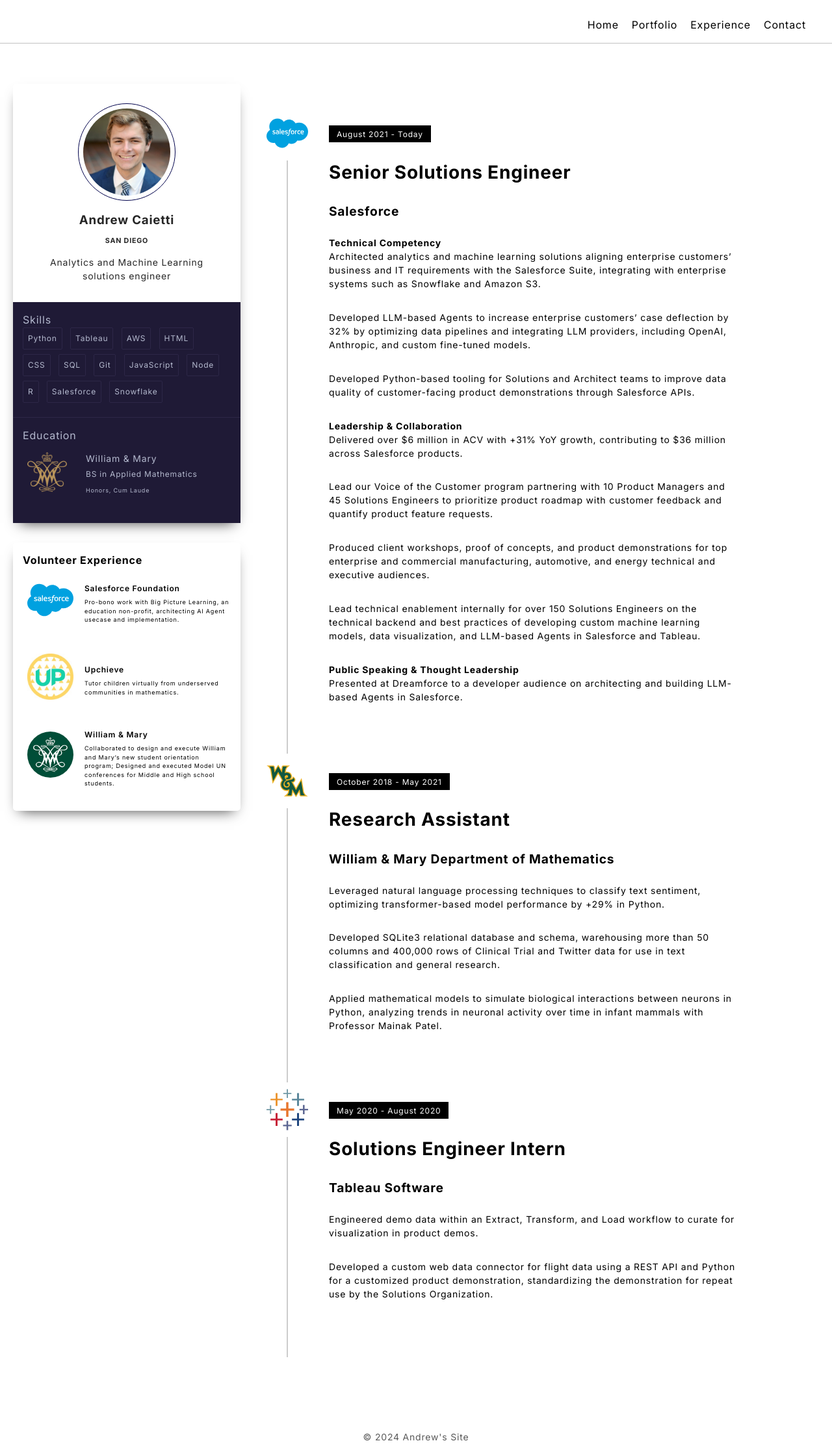
After one commit to caiettia/Webpage, a Django app: page /experience/ in a window 1280 px wide. The commit adds this page. Shown: the whole page at 65% size. Run offline with Django 5.2, Linux system fonts and the light colour scheme.

Commit message:
adding experience page

```diff
--- /dev/null
+++ b/webpage/projects/static/projects/css/experience.css
@@ -0,0 +1,329 @@
+/* Fonts */
+
+
+body {
+  font-size: 1em;
+  font-weight: 300;
+  line-height: 1.5;
+  letter-spacing: 0.05em;
+}
+
+/* Layout */
+* {
+  box-sizing: border-box;
+}
+
+/* Flexbox layout for experience section */
+.experience-layout {
+    display: flex;
+    justify-content: space-between; /* Optional: Adjust spacing between items */
+    align-items: flex-start; /* Align items to the top */
+    margin: 2em auto;
+}
+
+/* Styling for the sidebar */
+.side-bar {
+    flex-basis: 25%; /* Set the sidebar to 1/3 of the container width */
+    padding: 20px 0px 20px 20px; /* Add padding to create spacing inside the sidebar */
+    background-color: #ffffff; /* Optional: Add background color */
+    display:flex;
+    flex-direction: column; /* Arrange children in a column */
+    align-items: center; /* Center horizontally */
+    justify-content: center; /* Center vertically */
+    text-align: center; /* Center text */
+  }
+
+
+/* Styling */
+.timeline {
+  flex-basis: 75%; /* Set the timeline to 2/3 of the container width */
+  margin: 4em auto;
+  position: relative;
+  /* max-width: 55em; */
+  list-style-type: none;
+}
+
+.timeline:before {
+  background-color: rgba(0, 0, 0, 0.2);
+  content: '';
+  margin-left: -1px;
+  position: absolute;
+  top: 0;
+  left: 4.5em;
+  width: 2px;
+  height: 100%;
+}
+
+.timeline-event {
+  position: relative;
+}
+
+.timeline-event:hover .timeline-event-icon {
+  transform: scale(1.25);
+  /* background-color: rgb(168, 50, 121); */
+}
+
+.timeline-event:hover .timeline-event-thumbnail {
+  box-shadow: inset 40em 0 0 0 rgb(168, 50, 121);
+}
+
+.timeline-event-copy {
+  padding: 2em;
+  position: relative;
+  top: -1.5em;
+  left: 4em;
+  width: 80%;
+}
+
+.timeline-event-copy h3 {
+  font-size: 1.75em;
+}
+
+.timeline-event-copy h4 {
+  font-size: 1.2em;
+  margin-bottom: 1.2em;
+}
+
+.timeline-event-copy strong {
+  font-weight: 700;
+}
+
+.timeline-event-copy p:not(.timeline-event-thumbnail) {
+  padding-bottom: 1.2em;
+}
+
+/* This is the black diamond icon! */
+.timeline-event-icon {
+  transition: transform 0.2s ease-in;
+  /* transform: rotate(45deg); */
+  background-color: rgb(255, 255, 255);
+  outline: 10px solid white;
+  display: block;
+  /* margin: 0.5em 0.5em 0.5em -0.5em; */
+  position: absolute;
+  top: 0;
+  /* sizing change size of icon */
+  width: 4em;
+  height: 4em;
+}
+
+.timeline-event-thumbnail {
+  transition: box-shadow 0.5s ease-in 0.1s;
+  color: white;
+  font-size: 0.75em;
+  background-color: black;
+  box-shadow: inset 0 0 0 0em #ef795a;
+  display: inline-block;
+  margin-bottom: 1.2em;
+  padding: 0.25em 1em 0.2em 1em;
+}
+
+
+
+
+
+
+/* This below section covers the about me card on the left side */
+
+.card-container h3,
+.card-container h6,
+.card-container p {
+    color: rgba(0, 0, 0, 0.85)
+}
+
+h3 {
+	margin: 10px 0;
+}
+
+h6 {
+	margin: 5px 0;
+	text-transform: uppercase;
+}
+
+h7 {
+    color: #B3B8CD;
+}
+
+p {
+	font-size: 14px;
+	line-height: 21px;
+}
+
+.card-container {
+	background-color: #ffffff;
+	border-radius: 5px;
+	box-shadow: 0px 10px 20px -10px rgba(0,0,0,0.75);
+	padding-top: 30px;
+    color: #B3B8CD;
+	position: relative;
+	width: 350px;
+	max-width: 100%;
+	text-align: center;
+}
+
+.card-container .round {
+	border: 1px solid #01024b;
+	border-radius: 50%;
+	padding: 7px;
+    width: 150px;
+    height: 150px;
+}
+
+button.primary {
+	background-color: #03BFCB;
+	border: 1px solid #03BFCB;
+	border-radius: 3px;
+	color: #231E39;
+	font-family: Montserrat, sans-serif;
+	font-weight: 500;
+	padding: 10px 25px;
+}
+
+button.primary.ghost {
+	background-color: transparent;
+	color: #02899C;
+}
+
+.skills {
+	background-color: #1F1A36;
+	text-align: left;
+	padding: 15px;
+	margin-top: 30px;
+}
+
+.skills ul {
+	list-style-type: none;
+	margin: 0;
+	padding: 0;
+}
+
+.skills ul li {
+	border: 1px solid #2D2747;
+	border-radius: 2px;
+	display: inline-block;
+	font-size: 12px;
+	margin: 0 7px 7px 0;
+	padding: 7px;
+}
+
+.education{
+    background-color: #1F1A36;
+	text-align: left;
+	padding: 15px;
+    border-top: 1px solid #2D2747;
+}
+
+.education ul {
+	list-style-type: none;
+	margin: 0;
+	padding-left: 15px;
+}
+
+.education ul li1{
+	display: block;
+	font-size: 14px;
+	padding-left: 7px;
+}
+.education ul li2{
+	display: inline-block;
+	font-size: 12px;
+	padding-left: 7px;
+    margin-bottom: 0;
+}
+.education ul li3{
+	display: inline-block;
+	font-size: 9px;
+	padding-left: 7px;
+}
+.card-container .schoolpic {
+	padding: 7px;
+    width: 75px;
+    height: 75px;
+}
+
+.education-items{
+    display: flex;
+    flex-direction: row;
+    justify-content: space-between;
+    align-items: center;
+    margin: 0 0 20px 0;
+    padding-top: 7px;
+}
+
+.volunteer{
+    background-color: white;
+    text-align: left;
+    padding: 15px;
+    border-radius: 5px;
+    box-shadow: 0px 10px 20px -10px rgba(0,0,0,0.75);
+    margin-top: 30px;
+    max-width: 350px;
+    width: 100%;
+}
+
+h8 {
+    padding-top: 5px;
+    font-size: 16px;
+    font-weight: 700;
+}
+
+h9{
+    display: block;
+    padding-top: 5px;
+    font-size: 12px;
+    font-weight: 600;
+}
+h10{
+    display: block;
+    padding-top: 5px;
+    font-size: 9px;
+    font-weight: 400;
+}
+
+
+.volunteer-items-1, .volunteer-items-2, .volunteer-items-3{
+    display: flex;
+    flex-direction: row;
+    justify-content: space-between;
+    align-items: center;
+    margin: 0 0 20px 0;
+    padding-top: 7px;
+}
+.volunteer-pic-1, .volunteer-pic-2, .volunteer-pic-3{
+    padding: 7px;
+    width: 85px;
+    height: 85px;
+}
+
+.volunteer-pic-3{
+    border-radius:50%;
+}
+
+.volunteer-items-text{
+    padding-left: 10px;
+}
+
+/* Media query for smaller screens */
+@media (max-width: 768px) {
+    .experience-layout {
+      flex-direction: column; /* Stack items vertically */
+      align-items: center; /* Center items horizontally */
+    }
+
+    .side-bar {
+      width: 100%; /* Make sidebar full width */
+      margin-bottom: 20px; /* Add space below the sidebar */
+    }
+
+    .timeline {
+      width: 100%; /* Make timeline full width */
+    }
+
+    .card-container{
+        width: 90%;
+    }
+
+    .volunteer{
+        width: 100%;
+    }
+  }
--- a/webpage/projects/templates/base.html
+++ b/webpage/projects/templates/base.html
@@ -3,6 +3,8 @@
 <html>
 <head>
     <title>{% block title %}Andrew Caietti{% endblock %}</title>
+    <meta name="description" content="Andrew Caietti's personal website showcasing portfolio, professional and personal achievements, high performance and why he makes a good employee, and more.">
+    <meta name="keywords" content="Andrew Caietti, portfolio, contact, engineer, machine learning, surfer, researcher">
     <link href="https://fonts.googleapis.com/css2?family=Inter:wght@400;500;600;700&display=swap" rel="stylesheet">
     <link rel="stylesheet" type="text/css" href="{% static 'projects/css/style.css' %}">
     <link rel="stylesheet" href="https://cdnjs.cloudflare.com/ajax/libs/font-awesome/6.0.0-beta3/css/all.min.css">
@@ -19,6 +21,7 @@
             <ul class="nav-menu">
                 <li><a href="{% url 'home' %}">Home</a></li>
                 <li><a href="{% url 'portfolio' %}">Portfolio</a></li>
+                <li><a href="{% url 'experience' %}">Experience</a></li>
                 <li><a href="{% url 'contact' %}">Contact</a></li>
                 <!-- Add more navigation links as needed -->
             </ul>
--- /dev/null
+++ b/webpage/projects/templates/experience.html
@@ -0,0 +1,123 @@
+{% extends './base.html' %}
+{% load static %}
+{% block title %}Experience{% endblock %}
+
+{% block content %}
+<link href="https://fonts.googleapis.com/css2?family=Inter:wght@400;500;600;700&display=swap" rel="stylesheet">
+<link rel="stylesheet" type="text/css" href="{% static 'projects/css/style.css' %}">
+<link rel="stylesheet" type="text/css" href="{% static 'projects/css/experience.css' %}">
+<!-- <link href='https://fonts.googleapis.com/css?family=Open+Sans:400,300,300italic,400italic,600,600italic,700,700italic' rel='stylesheet' type='text/css'>-->
+<div class = "experience-layout">
+    <div class = "side-bar">
+        <div class="card-container">
+            <img class="round" src="{% static 'projects/images/headshot.jpg' %}" alt="user" />
+            <h3>Andrew Caietti</h3>
+            <h6>San Diego</h6>
+            <p>Analytics and Machine Learning <br/> solutions engineer</p>
+            <div class="buttons">
+            </div>
+            <div class="skills">
+                <h7>Skills</h7>
+                <ul>
+                    <li>Python</li>
+                    <li>Tableau</li>
+                    <li>AWS</li>
+                    <li>HTML</li>
+                    <li>CSS</li>
+                    <li>SQL</li>
+                    <li>Git</li>
+                    <li>JavaScript</li>
+                    <li>Node</li>
+                    <li>R</li>
+                    <li>Salesforce</li>
+                    <li>Snowflake</li>
+                </ul>
+            </div>
+            <div class="education">
+                <h7>Education</h7>
+                <div class="education-items">
+                    <div class = "education-items-school">
+                        <img class="schoolpic" src="{% static 'projects/images/school.png' %}" alt="user" />
+                    </div>
+                    <ul>
+                        <li1>William & Mary</li1>
+                        <li2>BS in Applied Mathematics</li2>
+                        <li3>Honors, Cum Laude</li3>
+                    </ul>
+                </div>
+            </div>
+        </div>
+        <div class = "volunteer">
+            <h8>Volunteer Experience</h8>
+            <div class="volunteer-items-1">
+                <div class = "volunteer-items-1-pic">
+                    <img class="volunteer-pic-1" src="{% static 'projects/images/salesforce.svg' %}" alt="user" />
+                </div>
+                <div class = volunteer-items-text>
+                    <h9>Salesforce Foundation</h9>
+                    <h10>Pro-bono work with Big Picture Learning, an education non-profit, architecting AI Agent usecase and implementation.</h10>
+                </div>
+            </div>
+            <div class="volunteer-items-2">
+                <div class = "volunteer-items-2-pic">
+                    <img class="volunteer-pic-2" src="{% static 'projects/images/upchieve_logo.jpg' %}" alt="user" />
+                </div>
+                <div class = volunteer-items-text>
+                    <h9>Upchieve</h9>
+                    <h10>Tutor children virtually from underserved communities in mathematics.</h10>
+                </div>
+            </div>
+            <div class="volunteer-items-3">
+                <div class = "volunteer-items-3-pic">
+                    <img class="volunteer-pic-3" src="{% static 'projects/images/wm.png' %}" alt="user" />
+                </div>
+                <div class = volunteer-items-text>
+                    <h9>William & Mary</h9>
+                    <h10>Collaborated to design and execute William and Mary’s new student orientation program; Designed and executed Model UN conferences for Middle and High school students. </h10>
+                </div>
+            </div>
+        </div>
+    </div>
+
+    <ul class="timeline">
+        <li class="timeline-event">
+        <img src="{% static 'projects/images/salesforce.svg' %}" alt="Salesforce Logo" class="timeline-event-icon">
+        <div class="timeline-event-copy">
+            <p class="timeline-event-thumbnail">August 2021 - Today</p>
+            <h3>Senior Solutions Engineer</h3>
+            <h4>Salesforce</h4>
+            <p><strong>Technical Competency</strong><br>Architected analytics and machine learning solutions aligning enterprise customers’ business and IT requirements with the Salesforce Suite, integrating with enterprise systems such as Snowflake and Amazon S3.</p>
+            <p>Developed LLM-based Agents to increase enterprise customers’ case deflection by 32% by optimizing data pipelines and integrating LLM providers, including OpenAI, Anthropic, and custom fine-tuned models.</p>
+            <p>Developed Python-based tooling for Solutions and Architect teams to improve data quality of customer-facing product demonstrations through Salesforce APIs.</p>
+            <p><strong>Leadership & Collaboration</strong><br>Delivered over $6 million in ACV with +31% YoY growth, contributing to $36 million across Salesforce products.</p>
+            <p>Lead our Voice of the Customer program partnering with 10 Product Managers and 45 Solutions Engineers to prioritize product roadmap with customer feedback and quantify product feature requests.</p>
+            <p>Produced client workshops, proof of concepts, and product demonstrations for top enterprise and commercial manufacturing, automotive, and energy technical and executive audiences.</p>
+            <p>Lead technical enablement internally for over 150 Solutions Engineers on the technical backend and best practices of developing custom machine learning models, data visualization, and LLM-based Agents in Salesforce and Tableau.</p>
+            <p><strong>Public Speaking & Thought Leadership</strong><br>Presented at Dreamforce to a developer audience on architecting and building LLM-based Agents in Salesforce.</p>
+        </div>
+        </li>
+        <li class="timeline-event">
+        <img src="{% static 'projects/images/research.svg' %}" alt="Research Logo" class="timeline-event-icon">
+        <div class="timeline-event-copy">
+            <p class="timeline-event-thumbnail">October 2018 - May 2021</p>
+            <h3>Research Assistant</h3>
+            <h4>William & Mary Department of Mathematics</h4>
+            <p>Leveraged natural language processing techniques to classify text sentiment, optimizing transformer-based model performance by +29% in Python.</p>
+            <p>Developed SQLite3 relational database and schema, warehousing more than 50 columns and 400,000 rows of Clinical Trial and Twitter data for use in text classification and general research.</p>
+            <p>Applied mathematical models to simulate biological interactions between neurons in Python, analyzing trends in neuronal activity over time in infant mammals with Professor Mainak Patel.</p>
+        </div>
+        </li>
+        <li class="timeline-event">
+        <img src="{% static 'projects/images/tableau.svg' %}" alt="Tableau Logo" class="timeline-event-icon">
+        <div class="timeline-event-copy">
+            <p class="timeline-event-thumbnail">May 2020 - August 2020</p>
+            <h3>Solutions Engineer Intern</h3>
+            <h4>Tableau Software</h4>
+            <p>Engineered demo data within an Extract, Transform, and Load workflow to curate for visualization in product demos.</p>
+            <p>Developed a custom web data connector for flight data using a REST API and Python for a customized product demonstration, standardizing the demonstration for repeat use by the Solutions Organization.
+            </p>
+        </div>
+        </li>
+    </ul>
+</div>
+{% endblock %}
--- a/webpage/projects/views.py
+++ b/webpage/projects/views.py
@@ -14,3 +14,6 @@ def projects_by_tag(request, tag_name):
 
 def home(request):
     return render(request, 'home.html')
+
+def experience(request):
+    return render(request, 'experience.html')
--- a/webpage/webpage/urls.py
+++ b/webpage/webpage/urls.py
@@ -9,4 +9,5 @@ urlpatterns = [
     path('portfolio/', include('projects.urls')),
     path('contact/', include('members.urls')),
     path('home/', projects_views.home, name='home'),
+    path('experience/', projects_views.experience, name='experience'),
 ]
```
Also changed, not shown: webpage/projects/static/projects/js/timeline.js (added, +19 -0 lines), webpage/projects/static/projects/css/style.css (line endings or trailing spaces), webpage/projects/static/projects/images/headshot.jpg (added), webpage/projects/static/projects/images/research.svg (added), webpage/projects/static/projects/images/salesforce.svg (added), webpage/projects/static/projects/images/school.jpg (added), webpage/projects/static/projects/images/school.png (added), webpage/projects/static/projects/images/tableau.svg (added), webpage/projects/static/projects/images/treasury.svg (added), webpage/projects/static/projects/images/upchieve_logo.jpg (added), webpage/projects/static/projects/images/wm.png (added).
